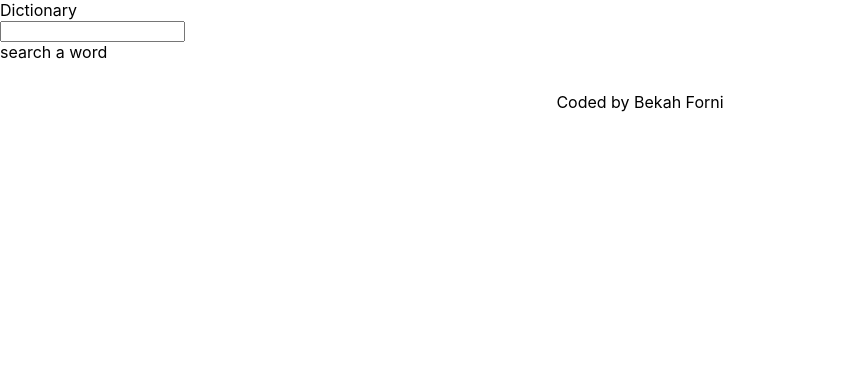
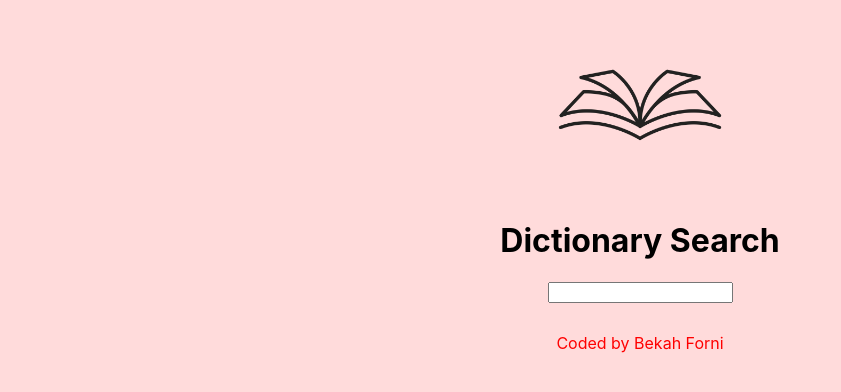
Before and after one commit to bexlex/dictionary-project, a React (Create React App) app: page / in a window 1280 px wide. Shown: the top 392 px of the page, without its empty margins (0-841 px from the left). Built offline with nearby package versions, Linux system fonts and the light colour scheme; the HTML template or start-up script is replaced by a standard one.

Commit message:
styling app

```diff
--- a/src/App.css
+++ b/src/App.css
@@ -1,8 +1,27 @@
+body {
+  background: rgb(255, 219, 219);
+}
+
+a {
+  color: #ff0d0d;
+}
+
 .App {
-  text-align: left;
+  margin: 0px 150px;
+}
+
+.app-header {
+  text-align: center;
+}
+
+.app-logo {
+  height: 200px;
+  display: block;
+  margin: 0 auto;
 }
 
 .app-footer {
   text-align: center;
   margin: 30px 0;
+  color: red;
 }
--- a/src/App.js
+++ b/src/App.js
@@ -1,9 +1,14 @@
 import './App.css';
+import booklogo from "./booklogo.png";
 import Dictionary from "./Dictionary";
 
 export default function App() {
   return (
     <div className="App">
+      <header className="app-header">
+        <img src={booklogo} className="app-logo img-fluid" alt="logo" />
+        <h1>Dictionary Search</h1>
+      </header>
       <main>
         <Dictionary />
       </main>
--- /dev/null
+++ b/src/Dictionary.css
@@ -0,0 +1,4 @@
+.search-bar {
+  display: block;
+  margin: 0 auto;
+}
--- a/src/Dictionary.js
+++ b/src/Dictionary.js
@@ -1,6 +1,7 @@
 import React, { useState } from "react";
 import axios from "axios";
 import Results from "./Results";
+import "./Dictionary.css";
 
 
 export default function Dictionary() {
@@ -26,9 +27,8 @@ function handleKeywordChange(event) {
 
     return (
         <div className="Dictionary">
-            <div>Dictionary</div>
             <form onSubmit={search}>
-                <input type="search" onChange={handleKeywordChange} />
+                <input className="search-bar" type="search" onChange={handleKeywordChange} />
             </form>
             <div>
             <Results results={results} />
--- /dev/null
+++ b/src/Meanings.css
@@ -0,0 +1,4 @@
+.meanings-example {
+  color: gray;
+  font-style: italic;
+}
--- a/src/Meanings.js
+++ b/src/Meanings.js
@@ -1,5 +1,6 @@
 import React from "react";
 import Synonyms from "./Synonyms"
+import "./Meanings.css";
 
 export default function Meanings(props) {
 console.log(props.meanings)
@@ -11,8 +12,7 @@ console.log(props.meanings)
                return (
                    <div key={index}>
                        <p>{definition.definition}
-                       <br />
-                       <strong>Example: </strong>{definition.example}</p>
+                       <div className="meanings-example"><strong>Example: </strong>{definition.example}</div></p>
                     <Synonyms synonyms={definition.synonyms} />
                     </div>
                );
--- a/src/Phonetics.js
+++ b/src/Phonetics.js
@@ -5,7 +5,6 @@ console.log(props);
     return (
         <div className="Phonetics">
             <a href={props.phonetics.audio} target="_blank">Listen</a>
-            <br />
             {props.phonetics.text}
         </div>
     );
--- /dev/null
+++ b/src/Results.css
@@ -0,0 +1,8 @@
+.Results section {
+  background: rgb(255, 239, 219);
+  border-radius: 16px;
+  box-shadow: 0 5px 15px rgb(0 0 0 / 10%);
+  margin: 20px 0;
+  border: 1px solid grey;
+  padding: 10px;
+}
--- a/src/Results.js
+++ b/src/Results.js
@@ -1,6 +1,7 @@
 import React from "react";
 import Meanings from "./Meanings";
 import Phonetics from "./Phonetics";
+import "./Results.css";
 
 export default function Results(props){
     console.log(props.results);
@@ -18,14 +19,14 @@ export default function Results(props){
 
                 {props.results.meanings.map(function(meanings, index){
                     return (
-                        <div key={index}>
+                        <section key={index}>
                             <Meanings meanings={meanings}/>
-                        </div>
+                        </section>
                     );
                 })}
             </div>
         );
         } else {
-        return (<div>search a word</div>)
+        return null
     }
 }
--- /dev/null
+++ b/src/Synonyms.css
@@ -0,0 +1,6 @@
+.synonyms-word {
+  padding: 20px;
+  font-size: 14px;
+  color: red;
+  display: inline-block;
+}
--- a/src/Synonyms.js
+++ b/src/Synonyms.js
@@ -1,13 +1,14 @@
 import React from "react";
+import "./Synonyms.css";
 
 export default function Synonyms(props) {
     if (props.synonyms){
     return (
-    <ul className="synonyms">
+    <div className="synonyms">
       {props.synonyms.map(function(synonym, index) {
-          return <li key={index}>{synonym}</li>
+          return <span className="synonyms-word" key={index}>{synonym}</span>
       })}
-      </ul>
+      </div>
     );
     } else {
         return null
```
Also changed, not shown: src/booklogo.png (added).
